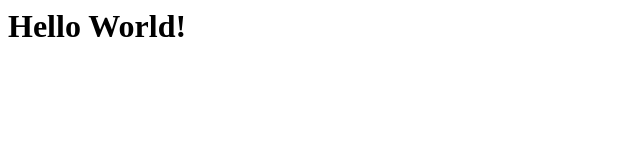
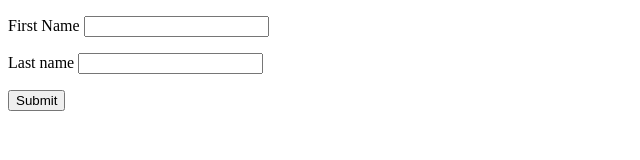
Before and after one commit to pscimia/pscimia.github.io, a plain HTML site: page index.html in a window 1280 px wide. Shown: the whole page, without its empty margins (0-640 px from the left). Drawn offline with Linux system fonts and the light colour scheme.

Commit message:
Update index.html

```diff
--- a/index.html
+++ b/index.html
@@ -1 +1,26 @@
-<h1>Hello World!</h1>
+<!DOCTYPE html>
+
+<html>
+    <head>
+        <title>HTML FORMS</title>
+        <meta charset="UTF-8">
+        <meta name="viewport" content="width=device-width, initial-scale=1.0">
+    </head>
+    <body>
+
+        <form name="userData" id="userData" action="http://localhost:8000" method="POST">
+            <p>
+                <label for="firstname">First Name</label>
+            <input type="text" name="firstname" id="firstname">
+            </p>
+            <p>
+                <label for="lastname"> Last name</label>
+                <input type="text" id="lastname" name="lastname">
+            </p>
+            <p>
+            <button>Submit</button>
+            </p>
+        </form>
+
+    </body>
+</html>
```
